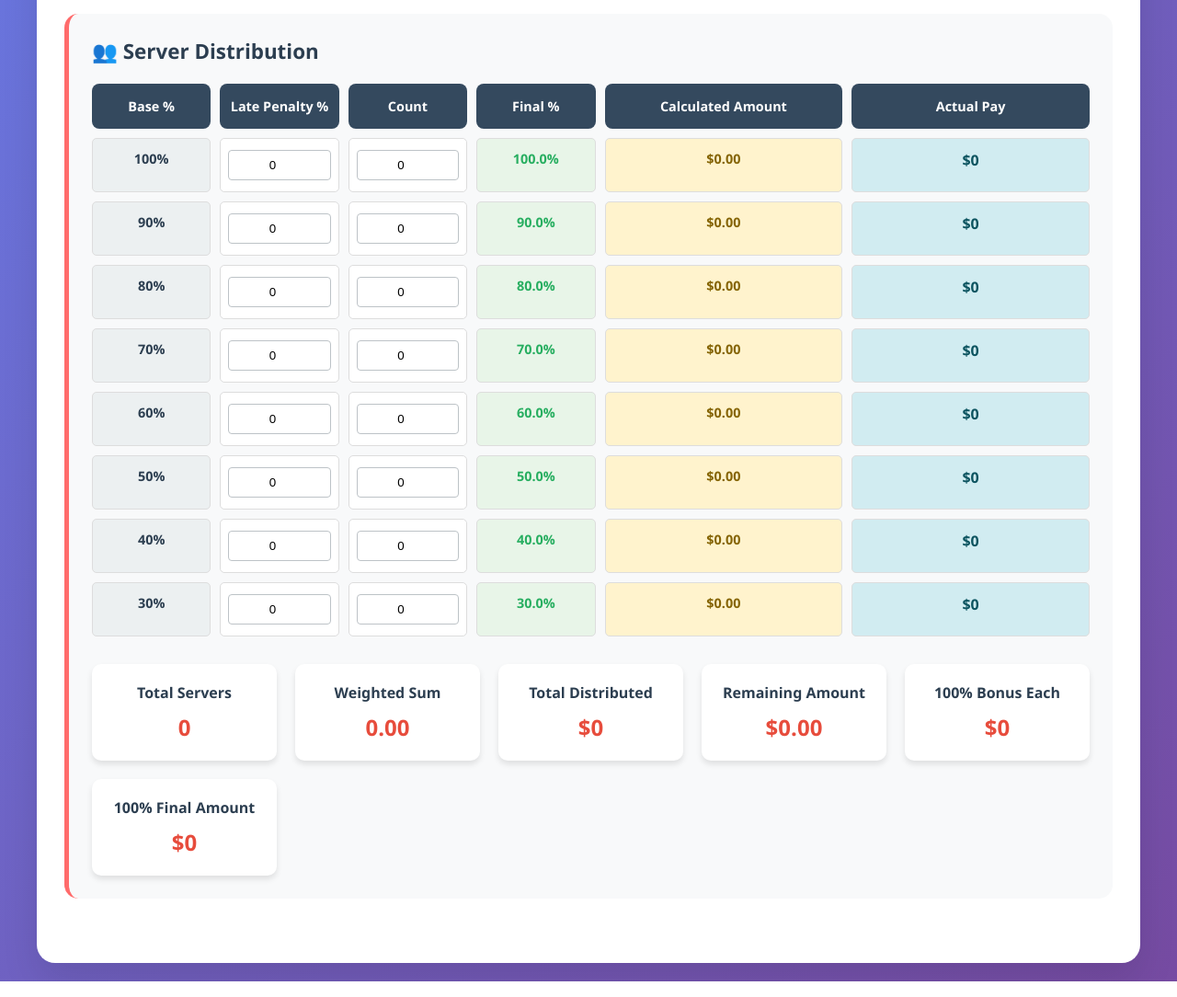
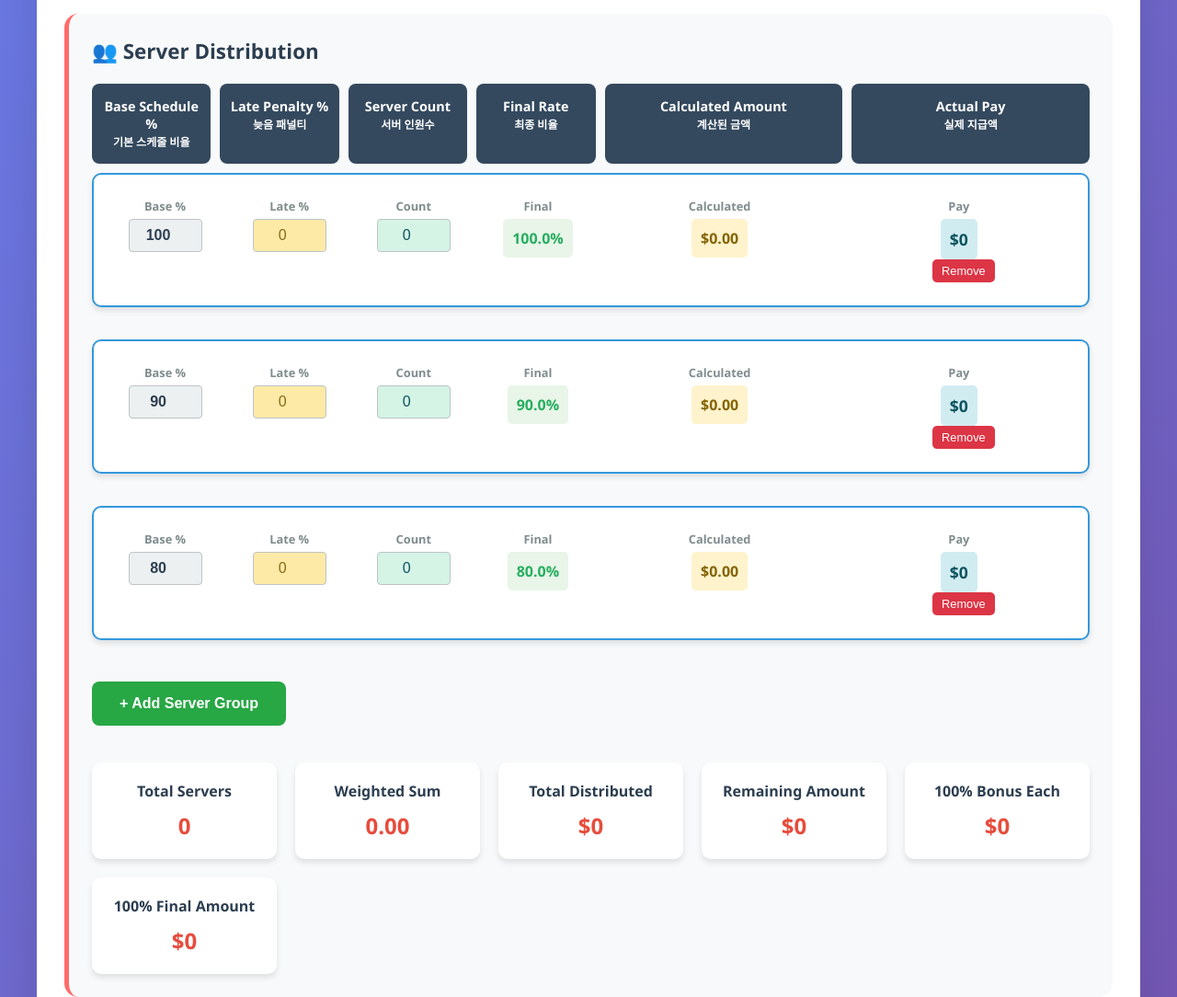
Before and after one commit to Aiden-shabu/Aiden, a plain HTML site: page index.html in a window 1280 px wide. Shown: the part 560-1644 px from the top of the page at 92% size. Drawn offline with Linux system fonts and the light colour scheme.

```diff
--- a/index.html
+++ b/index.html
@@ -116,13 +116,20 @@
         }
 
         .server-grid {
-            display: grid;
-            grid-template-columns: 1fr 1fr 1fr 1fr 2fr 2fr;
-            gap: 10px;
+            display: flex;
+            flex-direction: column;
+            gap: 20px;
             margin-bottom: 20px;
         }
 
         .server-header {
+            display: grid;
+            grid-template-columns: 1fr 1fr 1fr 1fr 2fr 2fr;
+            gap: 10px;
+            margin-bottom: 10px;
+        }
+
+        .server-header .header-cell {
             font-weight: bold;
             padding: 15px 10px;
             background: #34495e;
@@ -133,49 +140,114 @@
         }
 
         .server-row {
-            display: contents;
+            display: grid;
+            grid-template-columns: 1fr 1fr 1fr 1fr 2fr 2fr;
+            gap: 10px;
+            padding: 15px;
+            background: white;
+            border: 2px solid #3498db;
+            border-radius: 10px;
+            box-shadow: 0 4px 6px rgba(0,0,0,0.1);
+            margin-bottom: 15px;
         }
 
         .server-cell {
-            padding: 12px 8px;
-            background: white;
-            border: 1px solid #ddd;
+            display: flex;
+            flex-direction: column;
+            align-items: center;
+            padding: 10px;
             text-align: center;
-            border-radius: 5px;
-            font-size: 0.9rem;
+        }
+
+        .cell-label {
+            font-size: 0.8rem;
+            color: #7f8c8d;
+            margin-bottom: 5px;
+            font-weight: bold;
         }
 
         .server-cell input {
-            width: 100%;
+            width: 80px;
             padding: 8px;
             border: 1px solid #bdc3c7;
             border-radius: 4px;
             text-align: center;
+            font-size: 1rem;
         }
 
-        .percentage-cell {
+        .percentage-cell input {
             background: #ecf0f1;
             font-weight: bold;
             color: #2c3e50;
+        }
+
+        .penalty-cell input {
+            background: #fdeaa7;
+            color: #8b6914;
+        }
+
+        .count-cell input {
+            background: #d5f4e6;
+            color: #0c5460;
         }
 
         .final-percentage {
             background: #e8f5e8;
             font-weight: bold;
             color: #27ae60;
+            padding: 10px;
+            border-radius: 5px;
+            font-size: 1rem;
         }
 
         .calculated-amount {
             background: #fff3cd;
             font-weight: bold;
             color: #856404;
+            padding: 10px;
+            border-radius: 5px;
+            font-size: 1rem;
         }
 
         .actual-pay {
             background: #d1ecf1;
             font-weight: bold;
             color: #0c5460;
+            font-size: 1.1rem;
+            padding: 10px;
+            border-radius: 5px;
+        }
+
+        .add-server-btn {
+            background: #28a745;
+            color: white;
+            border: none;
+            padding: 15px 30px;
+            border-radius: 8px;
             font-size: 1rem;
+            font-weight: bold;
+            cursor: pointer;
+            margin: 10px 0;
+            transition: background 0.3s;
+        }
+
+        .add-server-btn:hover {
+            background: #218838;
+        }
+
+        .remove-server-btn {
+            background: #dc3545;
+            color: white;
+            border: none;
+            padding: 5px 10px;
+            border-radius: 5px;
+            font-size: 0.8rem;
+            cursor: pointer;
+            margin-left: 10px;
+        }
+
+        .remove-server-btn:hover {
+            background: #c82333;
         }
 
         .summary {
@@ -265,86 +337,103 @@
 
             <div class="section">
                 <div class="section-title">👥 Server Distribution</div>
-                <div class="server-grid">
-                    <div class="server-header">Base %</div>
-                    <div class="server-header">Late Penalty %</div>
-                    <div class="server-header">Count</div>
-                    <div class="server-header">Final %</div>
-                    <div class="server-header">Calculated Amount</div>
-                    <div class="server-header">Actual Pay</div>
 
-                    <div class="server-row" data-percentage="100">
-                        <div class="server-cell percentage-cell">100%</div>
-                        <div class="server-cell"><input type="number" class="penalty-input" value="0" min="0" max="50" oninput="calculateTips()"></div>
-                        <div class="server-cell"><input type="number" class="count-input" value="0" min="0" oninput="calculateTips()"></div>
-                        <div class="server-cell final-percentage">100.0%</div>
-                        <div class="server-cell calculated-amount">$0.00</div>
-                        <div class="server-cell actual-pay">$0</div>
+                <div class="server-header">
+                    <div class="header-cell">Base Schedule %<br><small>기본 스케줄 비율</small></div>
+                    <div class="header-cell">Late Penalty %<br><small>늦음 패널티</small></div>
+                    <div class="header-cell">Server Count<br><small>서버 인원수</small></div>
+                    <div class="header-cell">Final Rate<br><small>최종 비율</small></div>
+                    <div class="header-cell">Calculated Amount<br><small>계산된 금액</small></div>
+                    <div class="header-cell">Actual Pay<br><small>실제 지급액</small></div>
+                </div>
+
+                <div class="server-grid" id="serverGrid">
+                    <div class="server-row">
+                        <div class="server-cell percentage-cell">
+                            <div class="cell-label">Base %</div>
+                            <input type="number" class="percentage-input" value="100" min="0" max="100" oninput="calculateTips()">
+                        </div>
+                        <div class="server-cell penalty-cell">
+                            <div class="cell-label">Late %</div>
+                            <input type="number" class="penalty-input" value="0" min="0" max="50" oninput="calculateTips()">
+                        </div>
+                        <div class="server-cell count-cell">
+                            <div class="cell-label">Count</div>
+                            <input type="number" class="count-input" value="0" min="0" oninput="calculateTips()">
+                        </div>
+                        <div class="server-cell">
+                            <div class="cell-label">Final</div>
+                            <div class="final-percentage">100.0%</div>
+                        </div>
+                        <div class="server-cell">
+                            <div class="cell-label">Calculated</div>
+                            <div class="calculated-amount">$0.00</div>
+                        </div>
+                        <div class="server-cell">
+                            <div class="cell-label">Pay</div>
+                            <div class="actual-pay">$0</div>
+                            <button class="remove-server-btn" onclick="removeServerRow(this)">Remove</button>
+                        </div>
                     </div>
 
-                    <div class="server-row" data-percentage="90">
-                        <div class="server-cell percentage-cell">90%</div>
-                        <div class="server-cell"><input type="number" class="penalty-input" value="0" min="0" max="50" oninput="calculateTips()"></div>
-                        <div class="server-cell"><input type="number" class="count-input" value="0" min="0" oninput="calculateTips()"></div>
-                        <div class="server-cell final-percentage">90.0%</div>
-                        <div class="server-cell calculated-amount">$0.00</div>
-                        <div class="server-cell actual-pay">$0</div>
+                    <div class="server-row">
+                        <div class="server-cell percentage-cell">
+                            <div class="cell-label">Base %</div>
+                            <input type="number" class="percentage-input" value="90" min="0" max="100" oninput="calculateTips()">
+                        </div>
+                        <div class="server-cell penalty-cell">
+                            <div class="cell-label">Late %</div>
+                            <input type="number" class="penalty-input" value="0" min="0" max="50" oninput="calculateTips()">
+                        </div>
+                        <div class="server-cell count-cell">
+                            <div class="cell-label">Count</div>
+                            <input type="number" class="count-input" value="0" min="0" oninput="calculateTips()">
+                        </div>
+                        <div class="server-cell">
+                            <div class="cell-label">Final</div>
+                            <div class="final-percentage">90.0%</div>
+                        </div>
+                        <div class="server-cell">
+                            <div class="cell-label">Calculated</div>
+                            <div class="calculated-amount">$0.00</div>
+                        </div>
+                        <div class="server-cell">
+                            <div class="cell-label">Pay</div>
+                            <div class="actual-pay">$0</div>
+                            <button class="remove-server-btn" onclick="removeServerRow(this)">Remove</button>
+                        </div>
                     </div>
 
-                    <div class="server-row" data-percentage="80">
-                        <div class="server-cell percentage-cell">80%</div>
-                        <div class="server-cell"><input type="number" class="penalty-input" value="0" min="0" max="50" oninput="calculateTips()"></div>
-                        <div class="server-cell"><input type="number" class="count-input" value="0" min="0" oninput="calculateTips()"></div>
-                        <div class="server-cell final-percentage">80.0%</div>
-                        <div class="server-cell calculated-amount">$0.00</div>
-                        <div class="server-cell actual-pay">$0</div>
-                    </div>
-
-                    <div class="server-row" data-percentage="70">
-                        <div class="server-cell percentage-cell">70%</div>
-                        <div class="server-cell"><input type="number" class="penalty-input" value="0" min="0" max="50" oninput="calculateTips()"></div>
-                        <div class="server-cell"><input type="number" class="count-input" value="0" min="0" oninput="calculateTips()"></div>
-                        <div class="server-cell final-percentage">70.0%</div>
-                        <div class="server-cell calculated-amount">$0.00</div>
-                        <div class="server-cell actual-pay">$0</div>
-                    </div>
-
-                    <div class="server-row" data-percentage="60">
-                        <div class="server-cell percentage-cell">60%</div>
-                        <div class="server-cell"><input type="number" class="penalty-input" value="0" min="0" max="50" oninput="calculateTips()"></div>
-                        <div class="server-cell"><input type="number" class="count-input" value="0" min="0" oninput="calculateTips()"></div>
-                        <div class="server-cell final-percentage">60.0%</div>
-                        <div class="server-cell calculated-amount">$0.00</div>
-                        <div class="server-cell actual-pay">$0</div>
-                    </div>
-
-                    <div class="server-row" data-percentage="50">
-                        <div class="server-cell percentage-cell">50%</div>
-                        <div class="server-cell"><input type="number" class="penalty-input" value="0" min="0" max="50" oninput="calculateTips()"></div>
-                        <div class="server-cell"><input type="number" class="count-input" value="0" min="0" oninput="calculateTips()"></div>
-                        <div class="server-cell final-percentage">50.0%</div>
-                        <div class="server-cell calculated-amount">$0.00</div>
-                        <div class="server-cell actual-pay">$0</div>
-                    </div>
-
-                    <div class="server-row" data-percentage="40">
-                        <div class="server-cell percentage-cell">40%</div>
-                        <div class="server-cell"><input type="number" class="penalty-input" value="0" min="0" max="50" oninput="calculateTips()"></div>
-                        <div class="server-cell"><input type="number" class="count-input" value="0" min="0" oninput="calculateTips()"></div>
-                        <div class="server-cell final-percentage">40.0%</div>
-                        <div class="server-cell calculated-amount">$0.00</div>
-                        <div class="server-cell actual-pay">$0</div>
-                    </div>
-
-                    <div class="server-row" data-percentage="30">
-                        <div class="server-cell percentage-cell">30%</div>
-                        <div class="server-cell"><input type="number" class="penalty-input" value="0" min="0" max="50" oninput="calculateTips()"></div>
-                        <div class="server-cell"><input type="number" class="count-input" value="0" min="0" oninput="calculateTips()"></div>
-                        <div class="server-cell final-percentage">30.0%</div>
-                        <div class="server-cell calculated-amount">$0.00</div>
-                        <div class="server-cell actual-pay">$0</div>
+                    <div class="server-row">
+                        <div class="server-cell percentage-cell">
+                            <div class="cell-label">Base %</div>
+                            <input type="number" class="percentage-input" value="80" min="0" max="100" oninput="calculateTips()">
+                        </div>
+                        <div class="server-cell penalty-cell">
+                            <div class="cell-label">Late %</div>
+                            <input type="number" class="penalty-input" value="0" min="0" max="50" oninput="calculateTips()">
+                        </div>
+                        <div class="server-cell count-cell">
+                            <div class="cell-label">Count</div>
+                            <input type="number" class="count-input" value="0" min="0" oninput="calculateTips()">
+                        </div>
+                        <div class="server-cell">
+                            <div class="cell-label">Final</div>
+                            <div class="final-percentage">80.0%</div>
+                        </div>
+                        <div class="server-cell">
+                            <div class="cell-label">Calculated</div>
+                            <div class="calculated-amount">$0.00</div>
+                        </div>
+                        <div class="server-cell">
+                            <div class="cell-label">Pay</div>
+                            <div class="actual-pay">$0</div>
+                            <button class="remove-server-btn" onclick="removeServerRow(this)">Remove</button>
+                        </div>
                     </div>
                 </div>
+
+                <button class="add-server-btn" onclick="addServerRow()">+ Add Server Group</button>
 
                 <div class="summary">
                     <div class="summary-item">
@@ -396,13 +485,14 @@
             let totalDistributed = 0;
 
             serverRows.forEach(row => {
-                const basePercentage = parseInt(row.dataset.percentage);
+                const percentageInput = row.querySelector('.percentage-input');
                 const penaltyInput = row.querySelector('.penalty-input');
                 const countInput = row.querySelector('.count-input');
                 const finalPercentageCell = row.querySelector('.final-percentage');
                 const calculatedCell = row.querySelector('.calculated-amount');
                 const actualPayCell = row.querySelector('.actual-pay');
 
+                const basePercentage = parseInt(percentageInput.value) || 0;
                 const penalty = parseInt(penaltyInput.value) || 0;
                 const count = parseInt(countInput.value) || 0;
 
@@ -418,25 +508,98 @@
                 const baseAmount = weightedSum > 0 ? totalTip / weightedSum * (basePercentage / 100) : 0;
                 const actualPay = Math.floor(baseAmount);
 
-                calculatedCell.textContent = '$' + baseAmount.toFixed(2);
-                actualPayCell.textContent = '$' + actualPay;
+                calculatedCell.textContent = '
+    </script>
+</body>
+</html> + baseAmount.toFixed(2);
+                actualPayCell.textContent = '
+    </script>
+</body>
+</html> + actualPay;
 
                 totalDistributed += actualPay * count;
             });
 
             // Calculate remaining and bonus
             const remaining = totalTip - totalDistributed;
-            const count100 = parseInt(document.querySelector('[data-percentage="100"] .count-input').value) || 0;
+
+            // Find 100% servers for bonus calculation
+            let count100 = 0;
+            serverRows.forEach(row => {
+                const percentageInput = row.querySelector('.percentage-input');
+                const countInput = row.querySelector('.count-input');
+                if (parseInt(percentageInput.value) === 100) {
+                    count100 += parseInt(countInput.value) || 0;
+                }
+            });
+
             const bonus = count100 > 0 ? Math.floor(remaining / count100) : 0;
             const finalAmount100 = Math.floor(weightedSum > 0 ? totalTip / weightedSum : 0) + bonus;
 
             // Update summary
             document.getElementById('totalServers').textContent = totalServers;
             document.getElementById('weightedSum').textContent = weightedSum.toFixed(2);
-            document.getElementById('totalDistributed').textContent = '$' + totalDistributed;
-            document.getElementById('remainingAmount').textContent = '$' + remaining.toFixed(2);
-            document.getElementById('bonusAmount').textContent = '$' + bonus;
-            document.getElementById('finalAmount').textContent = '$' + finalAmount100;
+            document.getElementById('totalDistributed').textContent = '
+    </script>
+</body>
+</html> + totalDistributed;
+            document.getElementById('remainingAmount').textContent = '
+    </script>
+</body>
+</html> + remaining.toFixed(2);
+            document.getElementById('bonusAmount').textContent = '
+    </script>
+</body>
+</html> + bonus;
+            document.getElementById('finalAmount').textContent = '
+    </script>
+</body>
+</html> + finalAmount100;
+        }
+
+        function addServerRow() {
+            const serverGrid = document.getElementById('serverGrid');
+            const newRow = document.createElement('div');
+            newRow.className = 'server-row';
+            newRow.innerHTML = `
+                <div class="server-cell percentage-cell">
+                    <div class="cell-label">Base %</div>
+                    <input type="number" class="percentage-input" value="100" min="0" max="100" oninput="calculateTips()">
+                </div>
+                <div class="server-cell penalty-cell">
+                    <div class="cell-label">Late %</div>
+                    <input type="number" class="penalty-input" value="0" min="0" max="50" oninput="calculateTips()">
+                </div>
+                <div class="server-cell count-cell">
+                    <div class="cell-label">Count</div>
+                    <input type="number" class="count-input" value="0" min="0" oninput="calculateTips()">
+                </div>
+                <div class="server-cell">
+                    <div class="cell-label">Final</div>
+                    <div class="final-percentage">100.0%</div>
+                </div>
+                <div class="server-cell">
+                    <div class="cell-label">Calculated</div>
+                    <div class="calculated-amount">$0.00</div>
+                </div>
+                <div class="server-cell">
+                    <div class="cell-label">Pay</div>
+                    <div class="actual-pay">$0</div>
+                    <button class="remove-server-btn" onclick="removeServerRow(this)">Remove</button>
+                </div>
+            `;
+            serverGrid.appendChild(newRow);
+            calculateTips();
+        }
+
+        function removeServerRow(button) {
+            const row = button.closest('.server-row');
+            if (document.querySelectorAll('.server-row').length > 1) {
+                row.remove();
+                calculateTips();
+            } else {
+                alert('At least one server group is required!');
+            }
         }
 
         // Initialize
```
